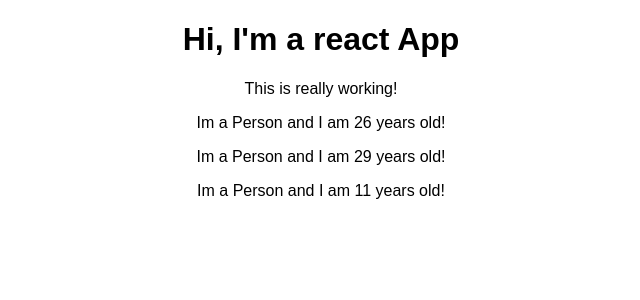
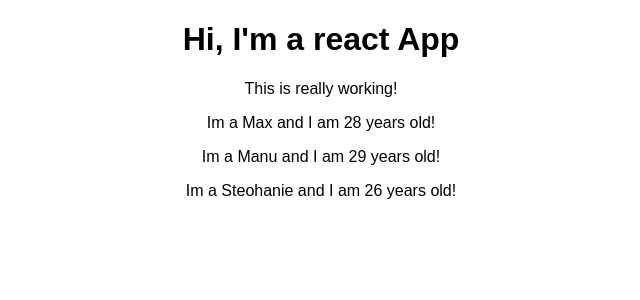
Before and after one commit to RonRofe/react_course, a React (Create React App) app: page / in a window 1280 px wide. Shown: the top 300 px of the page, without its empty margins (319-959 px from the left). Built offline with nearby package versions, Linux system fonts and the light colour scheme.

Commit message:
using dynamci attributes content

```diff
--- a/src/App.js
+++ b/src/App.js
@@ -9,9 +9,9 @@
       <div className="App">
         <h1>Hi, I'm a react App</h1>
         <p>This is really working!</p>
-        <Person />
-        <Person />
-        <Person />
+        <Person name="Max" age="28" />
+        <Person name="Manu" age="29">My Hobbies: Racing</Person>
+        <Person name="Steohanie" age="26" />
       </div>
         // <p>This is really working!</p>         NOT ALLOWED
     );
--- a/src/Person/Person.js
+++ b/src/Person/Person.js
@@ -1,7 +1,7 @@
 import React from 'react';
 
-const person = () => {
-    return <p>Im a Person and I am {Math.floor(Math.random() * 30)} years old!</p>
+const person = (props) => {
+    return <p>Im a {props.name} and I am {props.age} years old!</p>
 };
 
 export default person;
```
